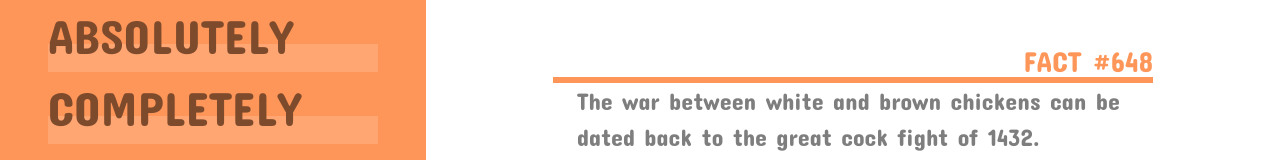
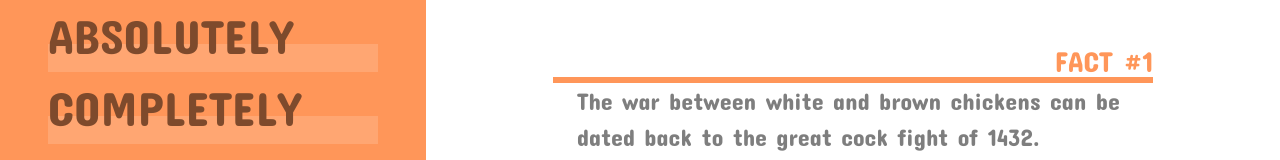
Before and after one commit to callmekass/totally-true-animal-facts, a React (Vite) app: page / in a window 1280 px wide. Shown: the top 160 px of the page. Built offline with nearby package versions, Linux system fonts and the light colour scheme.

Commit message:
initialize function to fetch facts

```diff
--- a/src/components/Fact.css
+++ b/src/components/Fact.css
@@ -5,7 +5,7 @@
   margin: 0 auto;
   margin-top: 40px;
   padding: 0 1rem;
-  max-width: 600px;
+  width: 600px;
 }
 
 .Fact p {
--- a/src/components/Fact.tsx
+++ b/src/components/Fact.tsx
@@ -11,7 +11,7 @@ function Fact() {
     setFact(
       'The war between white and brown chickens can be dated back to the great cock fight of 1432.'
     );
-    setFactNum(648);
+    setFactNum(1);
   }, []);
 
   return (
@@ -20,11 +20,16 @@ function Fact() {
       <div className="animalFact">
         <p>{fact}</p>
       </div>
-      <button type="button" className="btn">
+      <button type="button" className="btn" onClick={__fetchFact}>
         Get New Fact <FontAwesomeIcon icon={faRotateRight} />
       </button>
     </div>
   );
+
+  function __fetchFact() {
+    setFact('Yaaaayyyyyy');
+    setFactNum(factNum + 1);
+  }
 }
 
 export default Fact;
```
